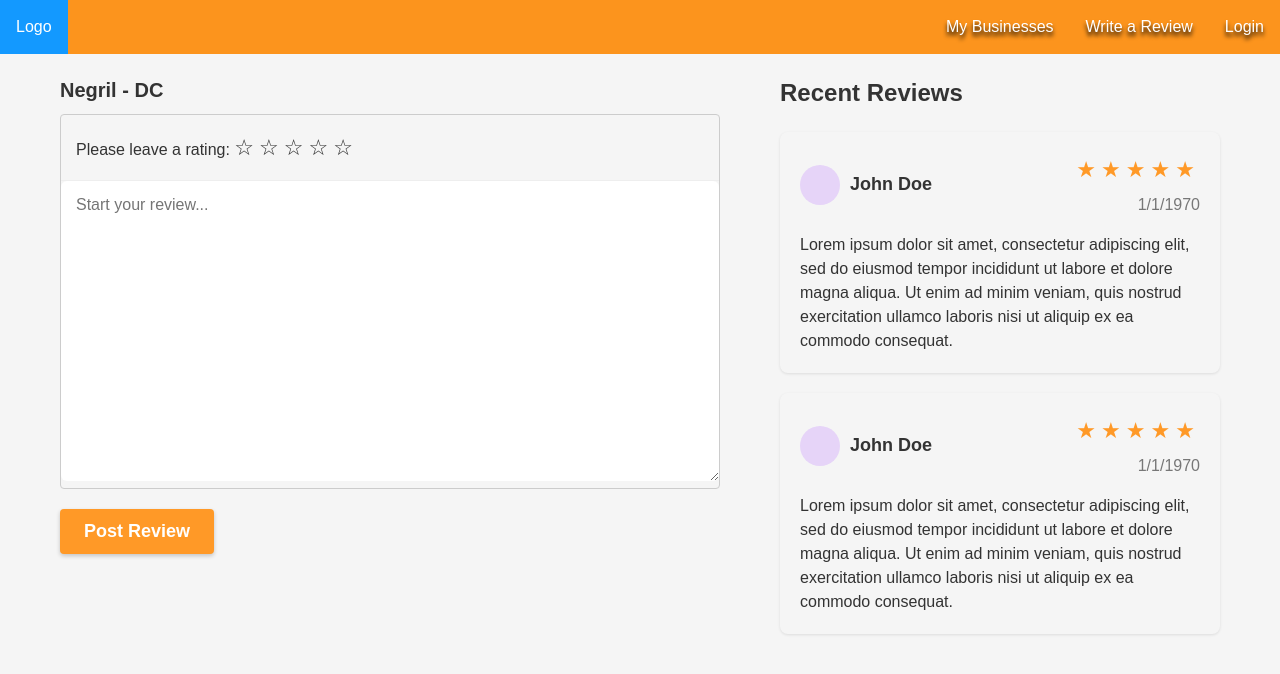
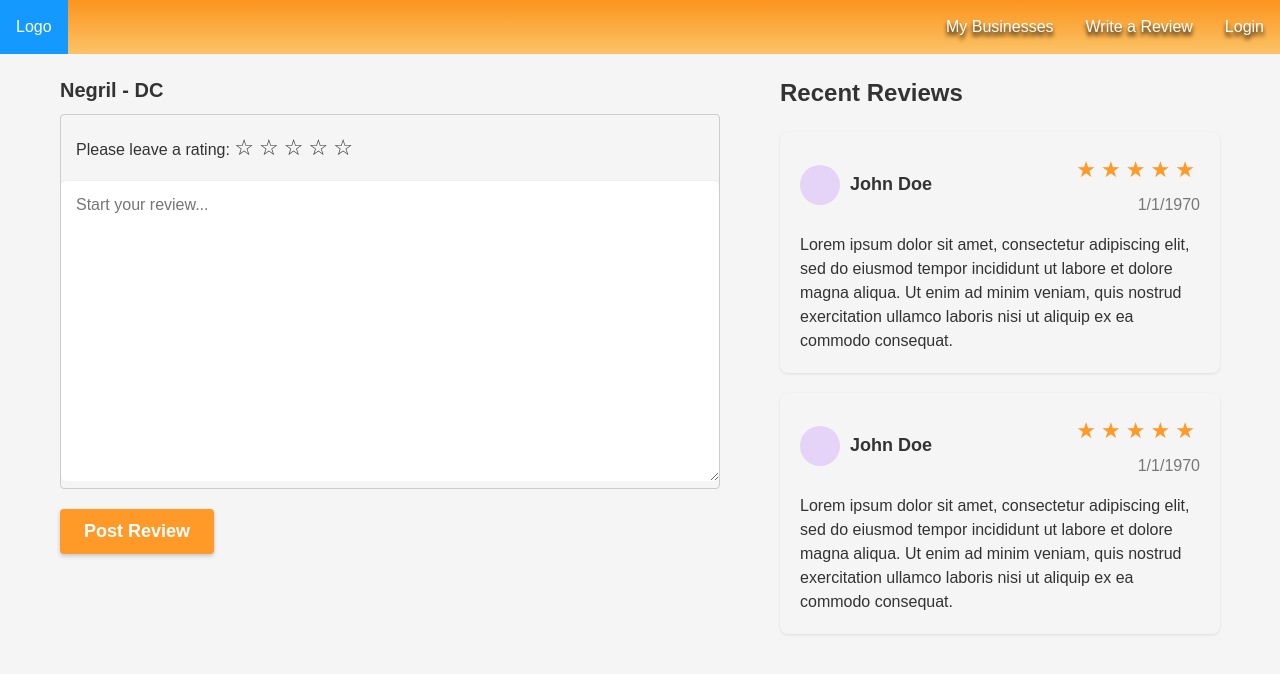
Before and after one commit to AWS-SMALL-BUSINESS-GROUP-4/AwsMinorityBusinessGroup4, a React (Vite) app: page /write-review in a window 1280 px wide. Shown: the top 674 px of the page. Built offline with nearby package versions, Linux system fonts and the light colour scheme; no server answers; what aws-amplify would draw is missing.

Commit message:
Added gradient to BusinessNavBar

```diff
--- a/src/components/NavBar.css
+++ b/src/components/NavBar.css
@@ -9,7 +9,8 @@ ul.nav {
 
   .orange-background {
     background: #FC941D;
-}
+    background: linear-gradient(180deg, #FC941D 0%, #fbc367 100%);
+  }
 
   li.nav {
     float: right;
@@ -28,6 +29,6 @@ ul.nav {
     background-color: #1399FF;
   }
 
-  .orange-background {
+  /*.orange-background {
     background: #FC941D;
-}
+}*/
```
